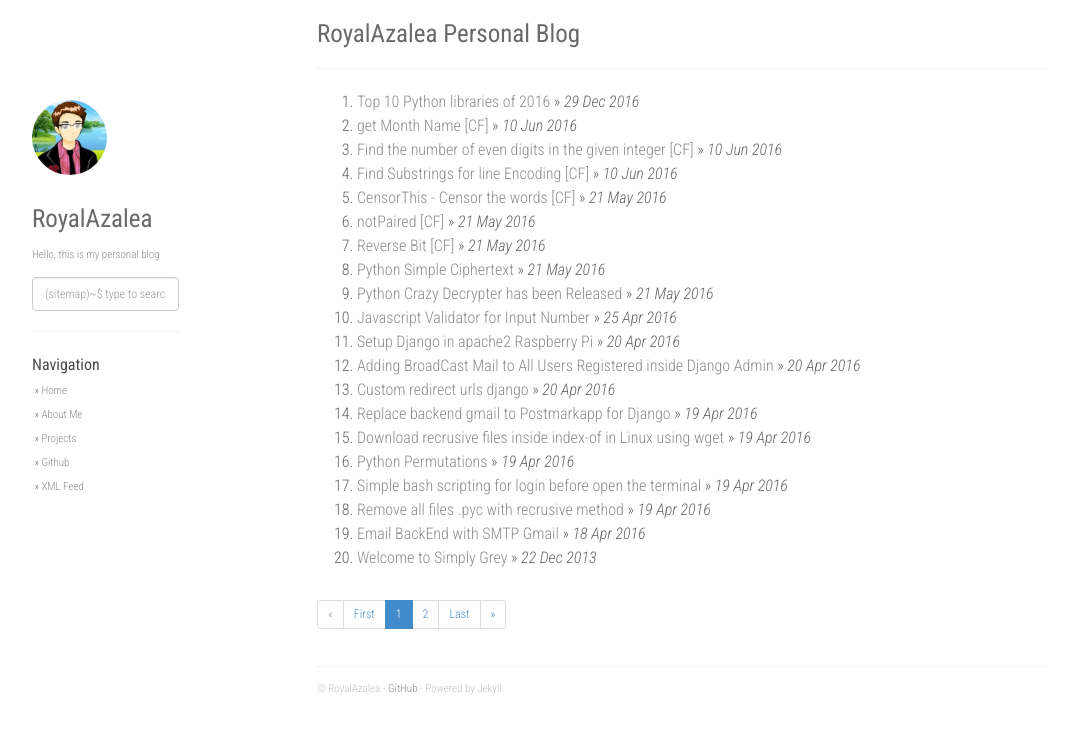
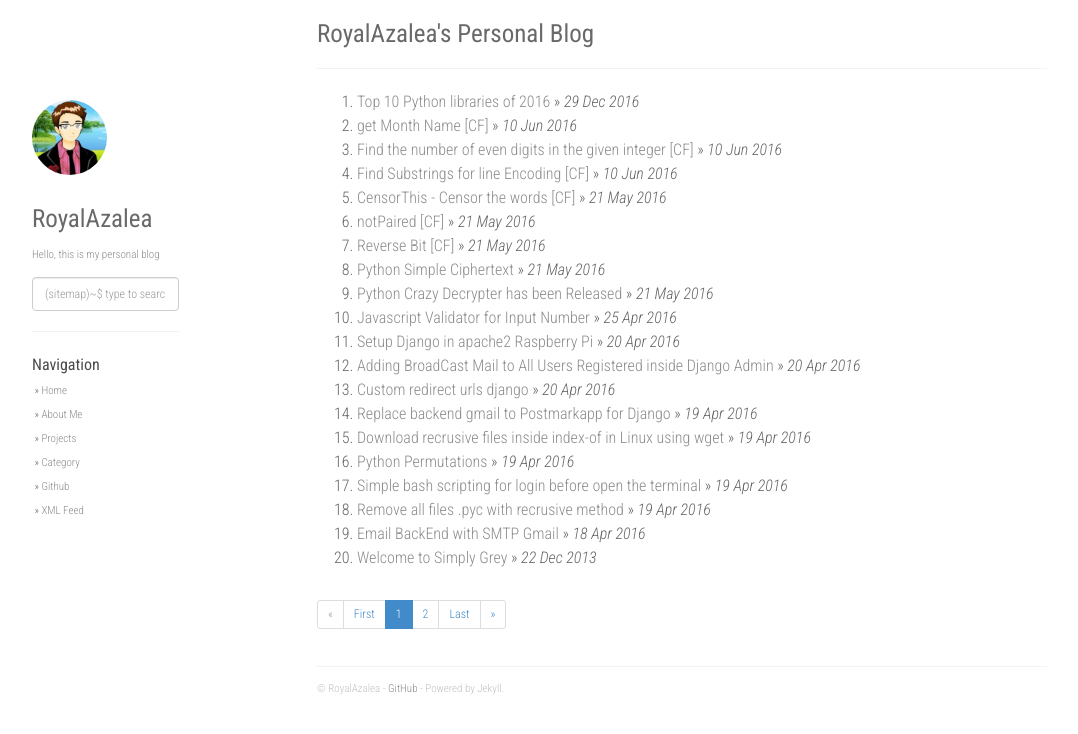
Before and after one commit to RoyalAzalea/RoyalAzalea.github.io, a Jekyll site: the page built from index.html, in a window 1280 px wide. Shown: the top 734 px of the page, without its empty margins (53-1131 px from the left). Built offline with Jekyll 4.4.1, drawn with Linux system fonts in a browser that asks for light colours; nearby versions of some CDN libraries; the list of posts is cut into pages by our own code.

Commit message:
update_test

```diff
--- a/_config.yml
+++ b/_config.yml
@@ -1,4 +1,4 @@
-title: RoyalAzalea's personal blog
+title: RoyalAzalea's Personal Blog
 description:
 author: RoyalAzalea
 github: https://github.com/RoyalAzalea
@@ -37,6 +37,8 @@ urls:
       url: /about/
     - text: Projects
       url: /projects/
+    - text: Category
+      url: /category/jekyll
     - text: Github
       url: https://github.com/RoyalAzalea
     - text: XML Feed
--- a/_layouts/post.html
+++ b/_layouts/post.html
@@ -11,7 +11,7 @@ layout: default
 
 <div class="content">
     <div class="post">{{ content }}</div>
-    {% include share-page.html %}
+    <!-- {% include share-page.html %}    post 하단 공유 버튼 -->
 </div>
 
 {% assign hasSimilar = '' %}
@@ -70,3 +70,4 @@ layout: default
     /* ]]> */
     </script>
 </div>
+-->
--- a/index.html
+++ b/index.html
@@ -3,7 +3,7 @@ layout: default
 ---
 
 <div id="home">
-    <h1>RoyalAzalea Personal Blog</h1>
+    <h1>RoyalAzalea's Personal Blog</h1>
     <hr />
     <ol class="posts">
     {% for post in paginator.posts %}
```
Also changed, not shown: other parts of _layouts/post.html (+1 -1 lines), _layouts/project.html (line endings or trailing spaces).
